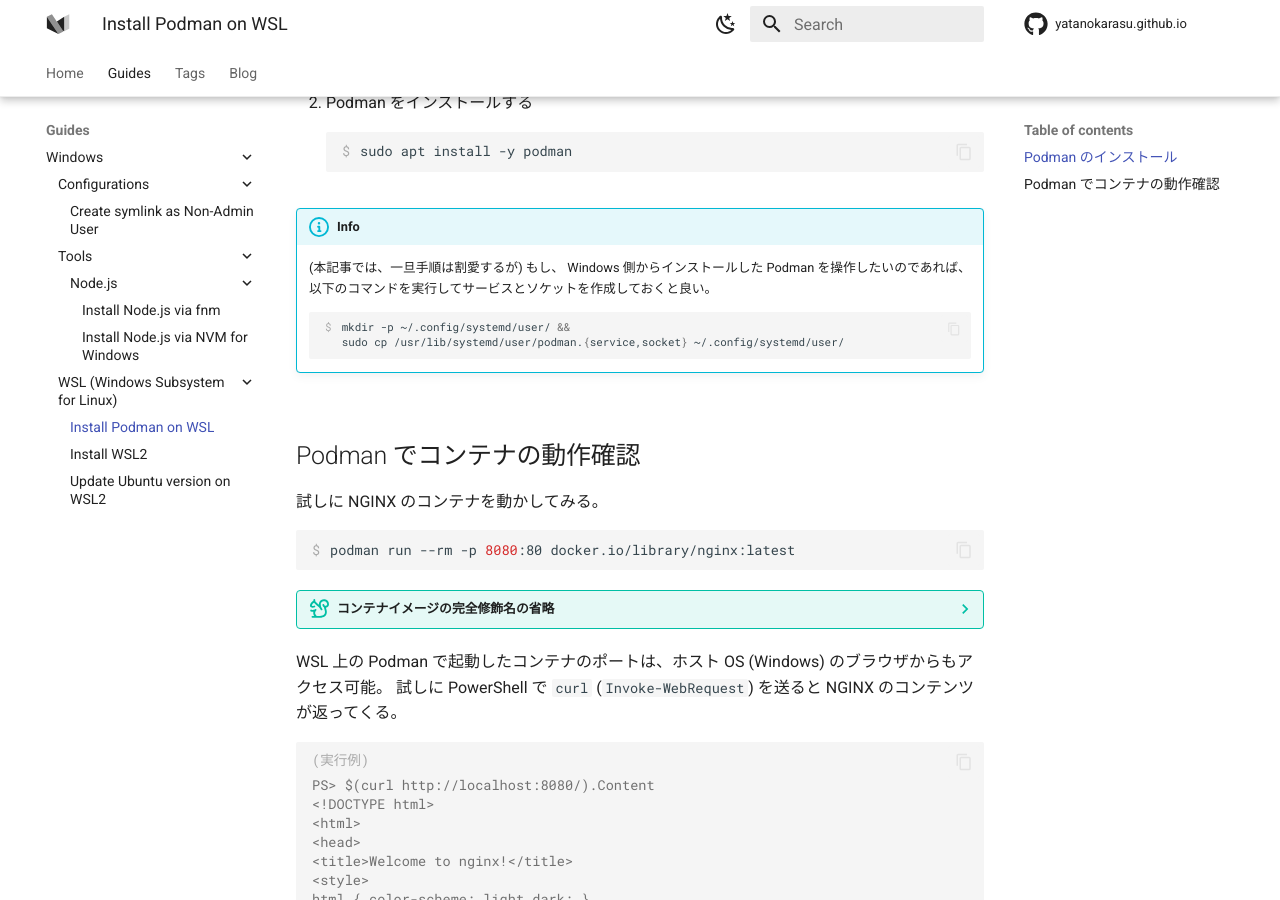
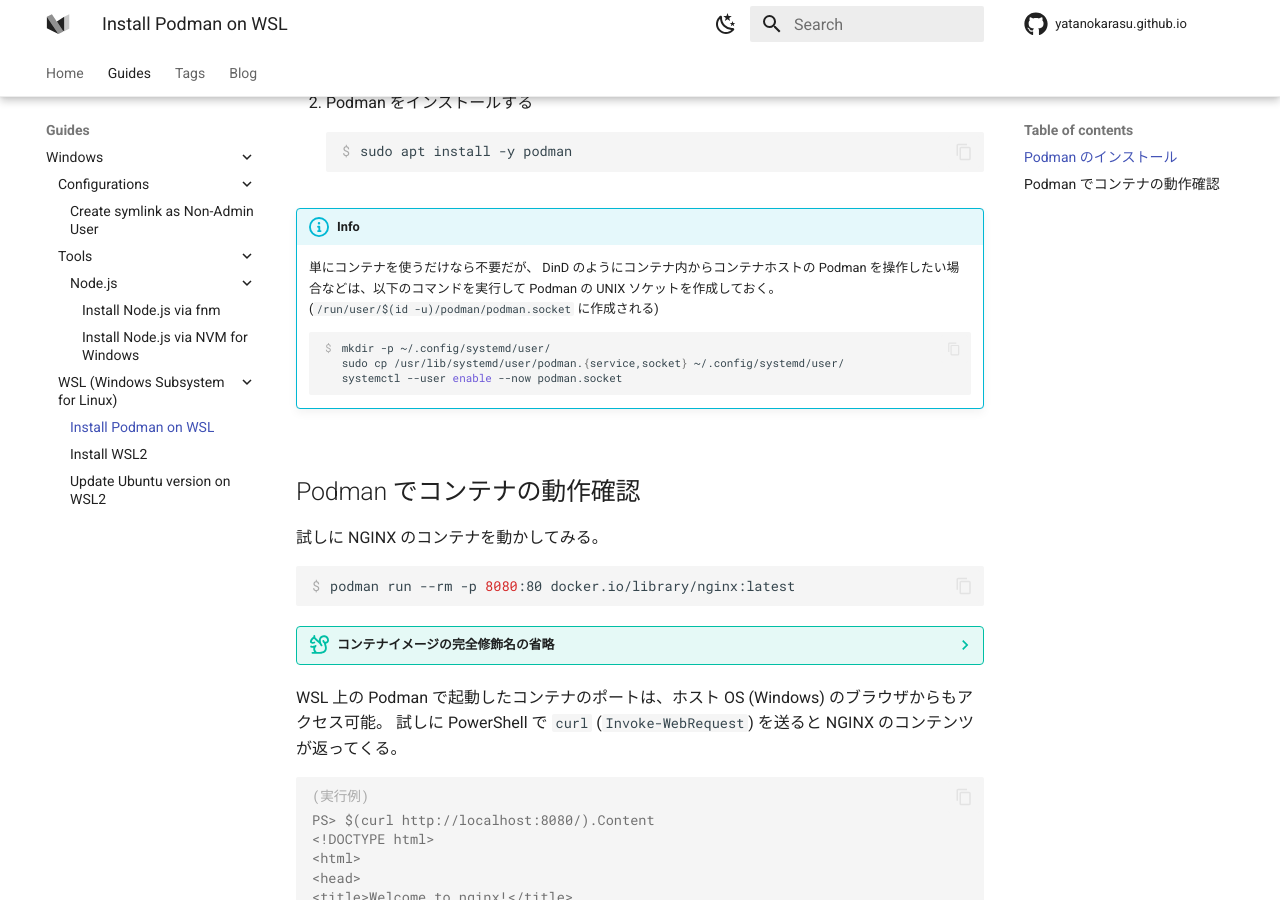
Before and after one commit to yatanokarasu/yatanokarasu.github.io, an MkDocs documentation site: the page built from docs/guides/windows/wsl/install-podman.md, in a window 1280 px wide and 900 px high, scrolled down 652 px. Built offline with MkDocs 1.6.1 and Material for MkDocs 9.7.7, drawn with Linux system fonts in a browser that asks for light colours; comment, search, counter and statistics services are not loaded.

Commit message:
:memo: Update docs to install podman

````diff
--- a/docs/guides/windows/wsl/install-podman.md
+++ b/docs/guides/windows/wsl/install-podman.md
@@ -35,13 +35,15 @@
 
 !!! info
 
-    (本記事では、一旦手順は割愛するが)
-    もし、 Windows 側からインストールした Podman を操作したいのであれば、
-    以下のコマンドを実行してサービスとソケットを作成しておくと良い。
+    単にコンテナを使うだけなら不要だが、
+    DinD のようにコンテナ内からコンテナホストの Podman
+    を操作したい場合などは、以下のコマンドを実行して Podman の UNIX ソケットを作成しておく。
+    (`/run/user/$(id -u)/podman/podman.socket` に作成される)
 
     ``` shell
-    mkdir -p ~/.config/systemd/user/ &&
+    mkdir -p ~/.config/systemd/user/
     sudo cp /usr/lib/systemd/user/podman.{service,socket} ~/.config/systemd/user/
+    systemctl --user enable --now podman.socket
     ```
 
 ## Podman でコンテナの動作確認
````
